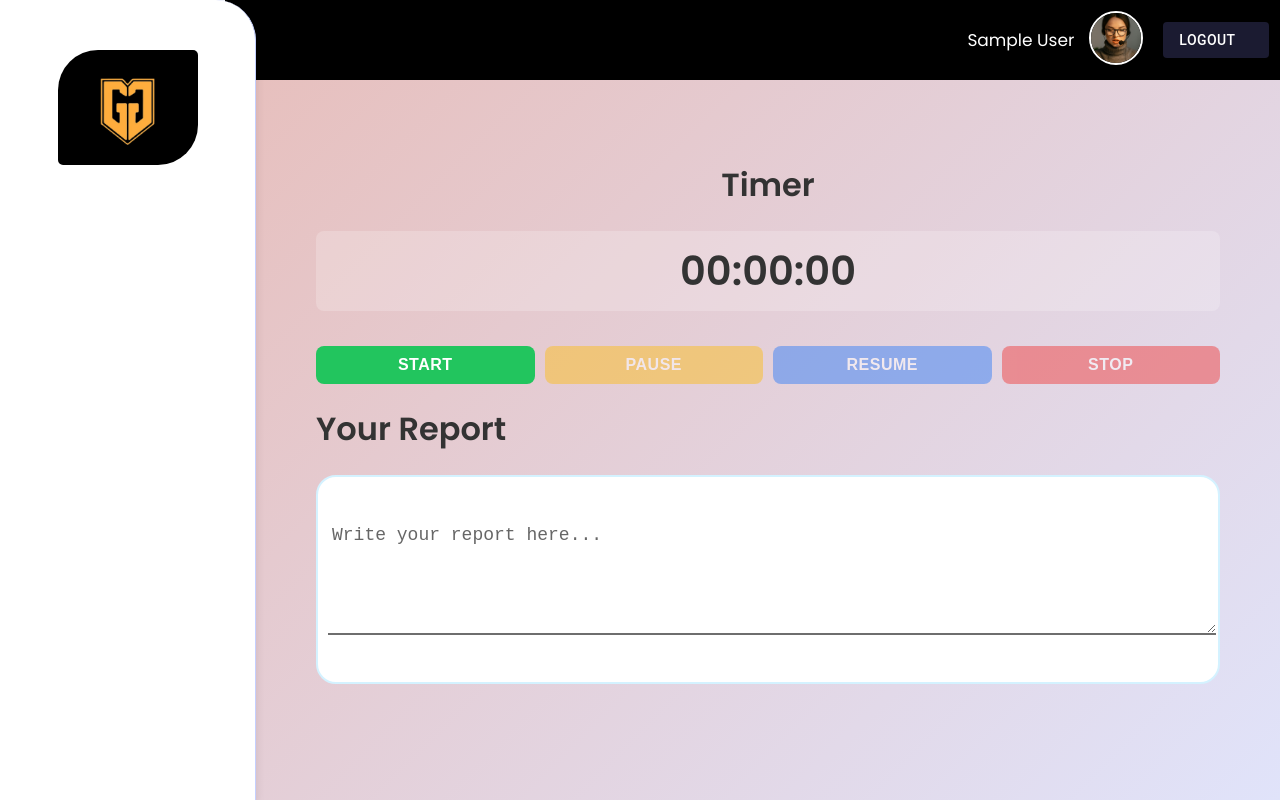
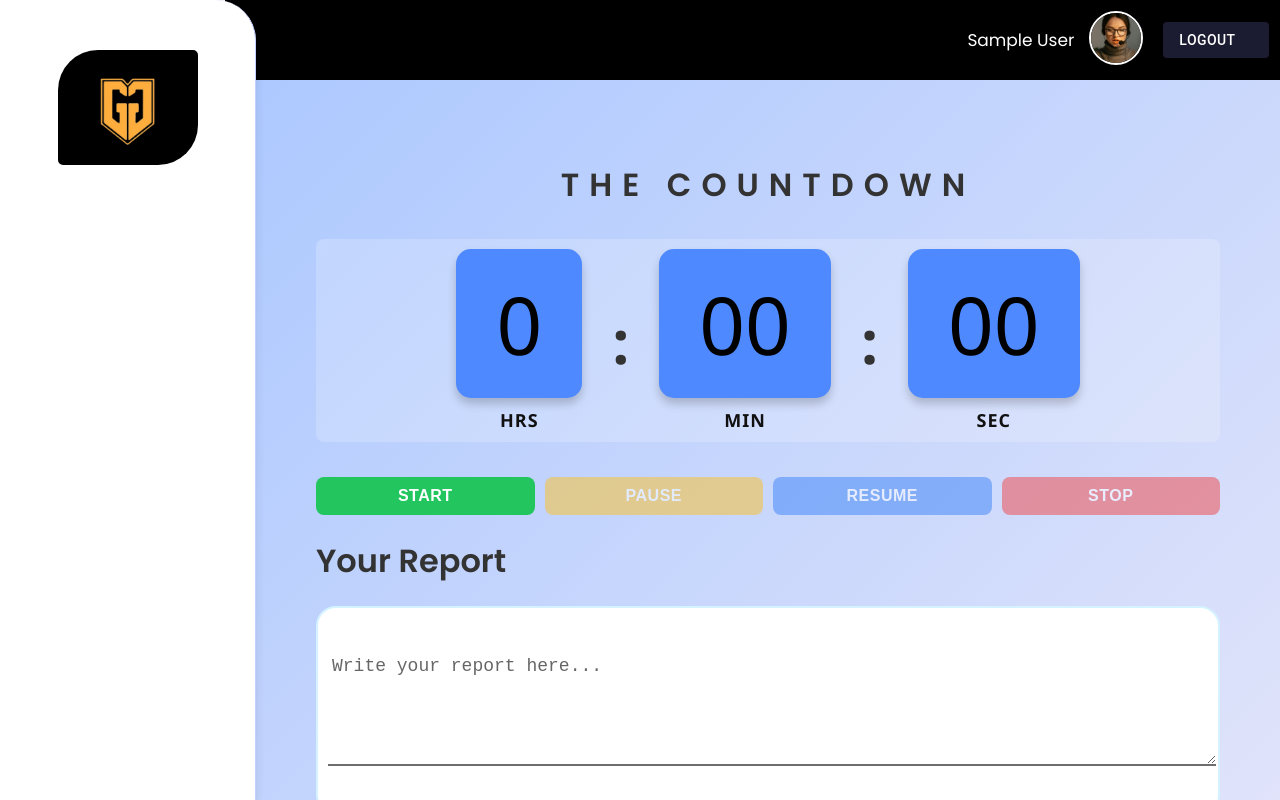
Before and after one commit to ArhamAwan/PeopleSync-Updated-frontend, a React (Create React App) app: page /timer in a window 1280 px wide. Built offline with nearby package versions, Linux system fonts and the light colour scheme; no server answers; sample sign-in values are in the browser's storage; some icons are missing.

Commit message:
My commit from clash

```diff
--- a/src/App.css
+++ b/src/App.css
@@ -115,7 +115,7 @@ nav ul li a:hover, .logout:hover {
 /* Main Content Styling */
 .container-main {
   background-color: #f0f0f0;
-  background: linear-gradient(135deg, #e7c0be, #e0e3fa) !important;
+  background: linear-gradient(135deg, #adc9ff, #e0e3fa) !important;
 
   height: calc(100vh - 80px); /* Subtract the header height */
   overflow-y: auto; /* Enable scrolling for the main content */
--- a/src/components/Dashboard.css
+++ b/src/components/Dashboard.css
@@ -23,6 +23,7 @@ th {
   background: #000000;
 }
 .graph-section,.online-section{
+  /* height: 250px; */
   width:45%;
 padding-inline: 30px;
 display: flex;
@@ -52,17 +53,9 @@ justify-content: center;
   color: black; /* Updated to Black */
 }
 
-.online-count {
-  font-size: 28px;
-  font-weight: bold;
-  color: black; /* Updated to Black */
-  background: #f0f0f0;
-  padding: 10px 15px;
-  border-radius: 8px;
-  display: inline-block;
-  margin-top: 10px;
+.online-section {
+  justify-content: left !important;
 }
-
 /* Responsive */
 @media (max-width: 768px) {
   .online-section {
@@ -112,12 +105,6 @@ justify-content: center;
   color: black; /* Updated to Black */
   font-size: 20px;
   font-weight: 600;
-}
-
-.online-count {
-  font-size: 20px;
-  font-weight: bold;
-  color: black; /* Updated to Black */
 }
 
 /* Table Section */
@@ -287,7 +274,7 @@ th{
   }
 }
 
-.employee-count, .online-count {
+.employee-count {
   background: linear-gradient(135deg, #6e8efb, #a777e3);
   color: #fff;
   padding: 0.4em 1em;
@@ -305,24 +292,16 @@ th{
 .employee-count:hover {
   transform: scale(1.05);
 }
-@import url('https://fonts.googleapis.com/css2?family=Space+Grotesk:wght@500&display=swap');
 
 .online-count{
-  border-radius: 5px;
-  font-size: 2rem;
-  font-family: 'Space Grotesk', sans-serif;
+  font-weight: bold;
+  font-size: 5rem;
+  margin: 0px;
+  margin-top: auto;
+  font-family: "SF Mono", "Roboto Mono", "Courier New", monospace;
+  text-align: left;
+}
 
-}
-/* .online-count {
-  background: #6e8efb;
-  padding: 0.2em 0.6em;
-  font-size: x-large !important;
-  border-radius: 3px;
-  font-weight: bold;
-  margin-left: 0.5em;
-  font-size: 1.1rem;
-  transition: transform 0.2s ease;
-} */
 
 .myTableHeader {
   text-align: left;
--- a/src/components/EmployeeDetails.css
+++ b/src/components/EmployeeDetails.css
@@ -35,13 +35,22 @@ h2 {
 .search-bar {
   margin-bottom: 20px;
   text-align: right;
-  width: 50%;
+  width: 35%;
+  display: flex;
+  flex-direction: row;
+  justify-content: center;
+  align-items: center ;
+  border: 1px solid black;
+  border-radius: 20px;
+  background-color: white;
+  height: 60px;
+  padding-left: 20px;
 }
 
 .search-bar input {
   width: 80%;
   padding: 10px;
-  border: 2px solid #ddd;
+  border-bottom: none !important;
   border-radius: 8px;
   font-size: 16px;
   transition: border-color 0.3s ease;
@@ -64,7 +73,7 @@ h2 {
 .employee-card {
   width: 250px;
   padding: 20px;
-  background-color: #f7fafc;
+  background: linear-gradient(to bottom, #FFAD3E 35%, white 35%);
   border-radius: 10px;
   text-align: center;
   box-shadow: 0 4px 15px rgba(0, 0, 0, 0.1);
@@ -111,8 +120,8 @@ h2 {
 }
 
 .popup-content {
-  background-color: #ffffff;
-  padding: 20px;
+  padding: 0px;
+  background-color: white;
   border-radius: 10px;
   max-width: 650px;
   max-height: 90vh;
@@ -124,6 +133,7 @@ h2 {
   /* flex-direction: column; */
   justify-content: center;
   align-items: center;
+  text-align: center;
   /* width: 100%; */
   margin-bottom: 10px;
   position: relative;
@@ -138,11 +148,14 @@ h2 {
   margin-bottom: 15px;
 }
 
-.profile-container {
+.profile-container, .profile-container2 {
   display: flex;
   justify-content: center;
   align-items: center;
   padding: 10px;
+}
+.profile-container2{
+  background-color: #FFAD3E;
 }
 
 .profile-circle {
@@ -159,10 +172,10 @@ h2 {
   text-transform: uppercase;
 }
 
-button {
+.btn1 {
   margin-top: 15px;
   padding: 10px 20px;
-  background-color: #3182ce;
+  background-color: transparent !important;
   color: #fff;
   border: none;
   border-radius: 8px;
@@ -171,8 +184,8 @@ button {
   transition: background-color 0.3s ease;
 }
 
-button:hover {
-  background-color: #2b6cb0;
+.btn1:hover {
+  background-color: #82beff45 !important;
 }
 @keyframes fadeIn {
   from {
--- a/src/components/PersonalDetails.js
+++ b/src/components/PersonalDetails.js
@@ -1,6 +1,8 @@
 import React, { useEffect, useState } from "react";
 import "./PersonalDetails.css";
 import axios from "axios";
+import EditIcon from '@mui/icons-material/Edit';
+
 
 const PersonalDetails = () => {
   const [user, setUser] = useState({});
@@ -181,9 +183,9 @@ const PersonalDetails = () => {
                 </td>
                 <td>
                   {editField === key ? (
-                    <button onClick={() => handleSave(key)}>✔</button>
+                    <button className="btn1" onClick={() => handleSave(key)} style={{color:'#007bff'}}>✔</button>
                   ) : (
-                    <button onClick={() => handleEdit(key)}>✎</button>
+                    <button className="btn1" onClick={() => handleEdit(key)}><EditIcon style={{color:'#007bff'}}/></button>
                   )}
                 </td>
               </tr>
--- a/src/components/ReportManagement.css
+++ b/src/components/ReportManagement.css
@@ -19,17 +19,20 @@ th {
   background-color: #f4f4f4;
 }
 
-button {
+.r_btn {
   padding: 5px 10px;
-  background: #007bff;
-  color: white;
+  background: transparent;
+  color: #0056b3;
   border: none;
   cursor: pointer;
   border-radius: 5px;
+  width: max-content;
+  margin: auto;
 }
 
-button:hover {
-  background: #0056b3;
+.r_btn:hover {
+  background: transparent;
+  color: #00d2ff;
 }
 
 /* Popup Styles */
@@ -46,7 +49,7 @@ button:hover {
   align-items: center;
 }
 
-.popup-content {
+.popup-contentR {
   background: white;
   padding: 20px;
   border-radius: 5px;
@@ -55,9 +58,10 @@ button:hover {
   overflow: hidden;
   box-sizing: border-box;
   z-index: 200000;
+  position: relative;
 }
 
-.popup-content h3 {
+.popup-contentR h3 {
   margin-bottom: 10px;
 }
 .close-icon {
@@ -73,8 +77,14 @@ button:hover {
   color: red; /* Optional hover effect */
 }
 
-.report-field h3{
- text-align: left;
- color: #007bff;
-
+.report-field h3 {
+  text-align: left;
+  color: #007bff;
 }
+.r_show textarea{
+  border-bottom: none!important;
+}
+.r_show{
+  background-color: rgb(222, 222, 222) !important;
+border-radius: 5px;
+}
--- a/src/components/ReportManagement.js
+++ b/src/components/ReportManagement.js
@@ -38,7 +38,7 @@ const ReportManagement = () => {
             <th>Employee</th>
             <th>Email</th>
             <th>Date & Time</th>
-            <th>Actions</th>
+            <th style={{ textAlign: "center" }}>Actions</th>
           </tr>
         </thead>
         <tbody>
@@ -56,8 +56,11 @@ const ReportManagement = () => {
                 <td>{report.name}</td>
                 <td>{report.email}</td>
                 <td>{report.dateTime}</td>
-                <td>
-                  <button onClick={() => setSelectedReport(report)}>
+                <td style={{ textAlign: "center" }}>
+                  <button
+                    className="r_btn"
+                    onClick={() => setSelectedReport(report)}
+                  >
                     View Report
                   </button>
                 </td>
@@ -70,7 +73,7 @@ const ReportManagement = () => {
       {/* Report Popup */}
       {selectedReport && (
         <div className="popup">
-          <div className="popup-content">
+          <div className="popup-contentR">
             <h4 className="myTableHeader animate__animated animate__lightSpeedInLeft">
               Report Details
             </h4>
@@ -90,6 +93,7 @@ const ReportManagement = () => {
               <div className="report-field">
                 <h3>Report</h3>
                 <TextField
+                  className="r_show"
                   value={selectedReport.report}
                   multiline
                   rows={4}
--- a/src/components/RequestLeave.css
+++ b/src/components/RequestLeave.css
@@ -17,9 +17,10 @@
     margin: auto;
   }
 
-  label {
+  .requestleaveform label {
     font-weight: bold;
     margin-top: 10px;
+    margin-bottom: -10px;
   }
 
   input, select, textarea {
@@ -80,3 +81,47 @@
   .status.pending {
     color: orange;
   }
+  .oneRow {
+    display: flex;
+    gap: 40px;
+    margin: 20px 0;
+  }
+
+  .oneRow > div {
+    flex: 1;
+    display: flex;
+    flex-direction: column;
+  }
+
+  .sRow {
+    max-width: 530px;
+    flex: 1;
+    display: flex;
+    flex-direction: column;
+  }
+
+  .oneRow label {
+    font-weight: 500;
+  }
+
+  .oneRow input {
+    padding: 10px;
+    font-size: 16px;
+    border: 1px solid #ccc;
+    border-radius: 6px;
+  }
+
+  .column.leave-section{
+      background: white !important;
+      padding: 20px;
+      border-radius: 12px;
+      box-shadow: 0 4px 10px rgba(0, 0, 0, 0.1);
+      text-align: center;
+      transition: transform 0.3s ease, box-shadow 0.3s ease;
+      margin: 20px;
+      width: 100%;
+      display: flex;
+      justify-content: space-between;
+      align-items: end;
+      padding-right: 50px;
+    }
--- a/src/components/Timer.css
+++ b/src/components/Timer.css
@@ -108,3 +108,38 @@ button:disabled {
     background: transparent;
     box-shadow: none;
 }
+
+
+.timer-display {
+  display: flex;
+  justify-content: center;
+  align-items: center;
+  gap: 20px;
+  font-family: 'Segoe UI', Tahoma, Geneva, Verdana, sans-serif;
+  margin-top: 30px;
+}
+
+.time-box {
+  background-color: #4e89ff;
+  color: black;
+  font-size: 80px;
+  font-weight: 400;
+  padding: 20px 40px;
+  border-radius: 15px;
+  box-shadow: 0 6px 10px rgba(0, 0, 0, 0.2);
+  text-align: center;
+}
+
+.label {
+  text-align: center;
+  margin-top: 10px;
+  font-size: 18px;
+  letter-spacing: 1px;
+  color: #111;
+}
+
+.colon {
+  font-size: 60px;
+  margin: 0 10px;
+  color: #333;
+}
--- a/src/components/Timer.js
+++ b/src/components/Timer.js
@@ -204,22 +204,40 @@ const Timer = () => {
     return () => clearInterval(timerInterval);
   }, [isRunning, isPaused]);
 
-  const formatTime = (seconds) => {
-    const hrs = Math.floor(seconds / 3600)
+  const formatTime = (totalSeconds) => {
+    const hrs = Math.floor(totalSeconds / 3600)
+      .toString()
+      .padStart(1, "0");
+    const mins = Math.floor((totalSeconds % 3600) / 60)
       .toString()
       .padStart(2, "0");
-    const mins = Math.floor((seconds % 3600) / 60)
-      .toString()
-      .padStart(2, "0");
-    const secs = (seconds % 60).toString().padStart(2, "0");
-    return `${hrs}:${mins}:${secs}`;
+    const secs = (totalSeconds % 60).toString().padStart(2, "0");
+    return { hrs, mins, secs };
   };
+  const { hrs, mins, secs } = formatTime(time);
+
 
   return (
     <>
       <div className="timer-container">
-        <h1>Timer</h1>
-        <div className="timer-display">{formatTime(time)}</div>
+      <h1 style={{ textAlign: "center", letterSpacing: "10px" }}>THE COUNTDOWN</h1>
+<div className="timer-display">
+  <div>
+    <div className="time-box">{hrs}</div>
+    <div className="label">HRS</div>
+  </div>
+  <div className="colon">:</div>
+  <div>
+    <div className="time-box">{mins}</div>
+    <div className="label">MIN</div>
+  </div>
+  <div className="colon">:</div>
+  <div>
+    <div className="time-box">{secs}</div>
+    <div className="label">SEC</div>
+  </div>
+</div>
+
 
         <div className="button-group">
           <button
```
Also changed, not shown: src/components/Dashboard.js (+15 -12 lines), src/components/EmployeeDetails.js (+15 -13 lines), src/components/RequestLeaves.js (+31 -5 lines), src/utilities/leavess.jpg (added).
